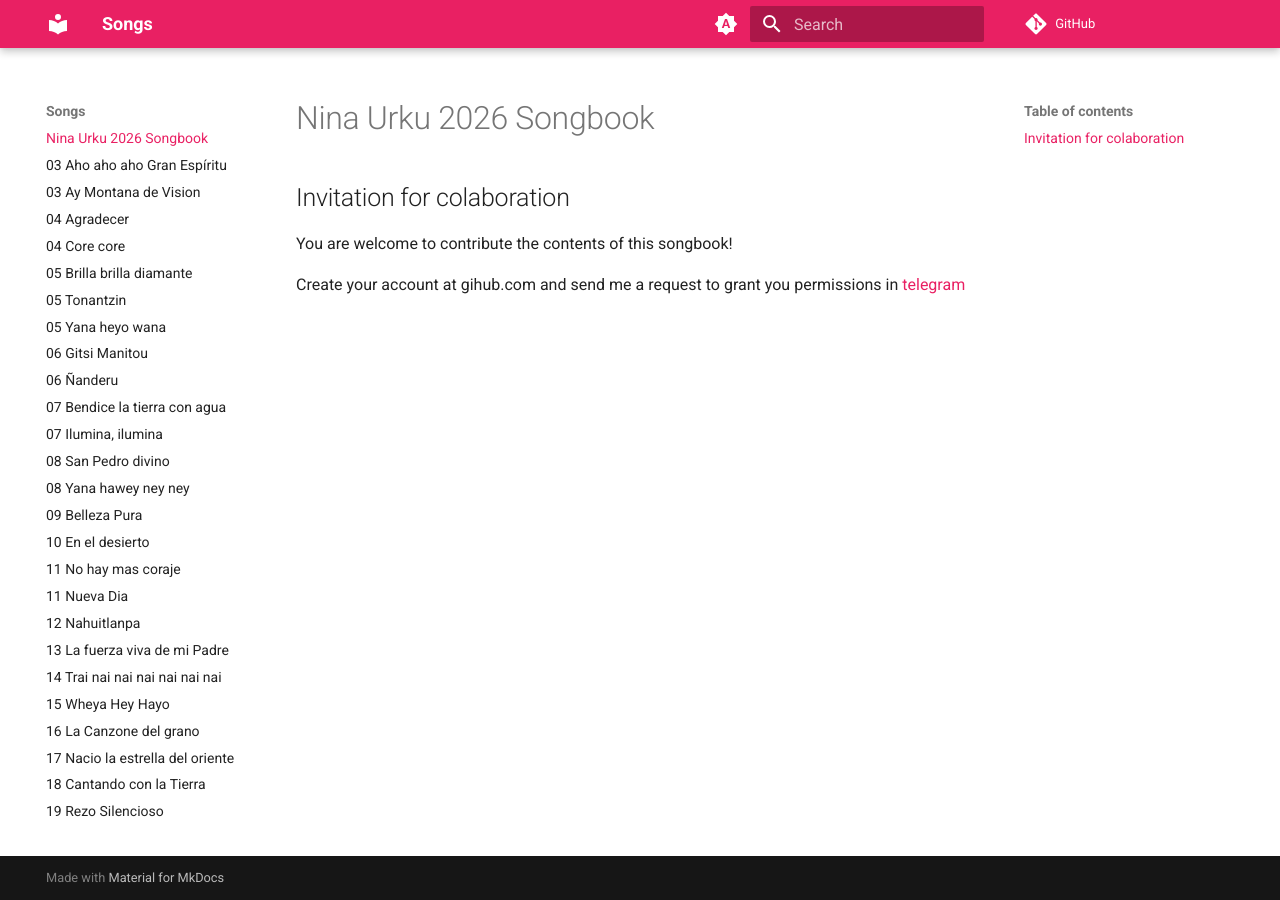
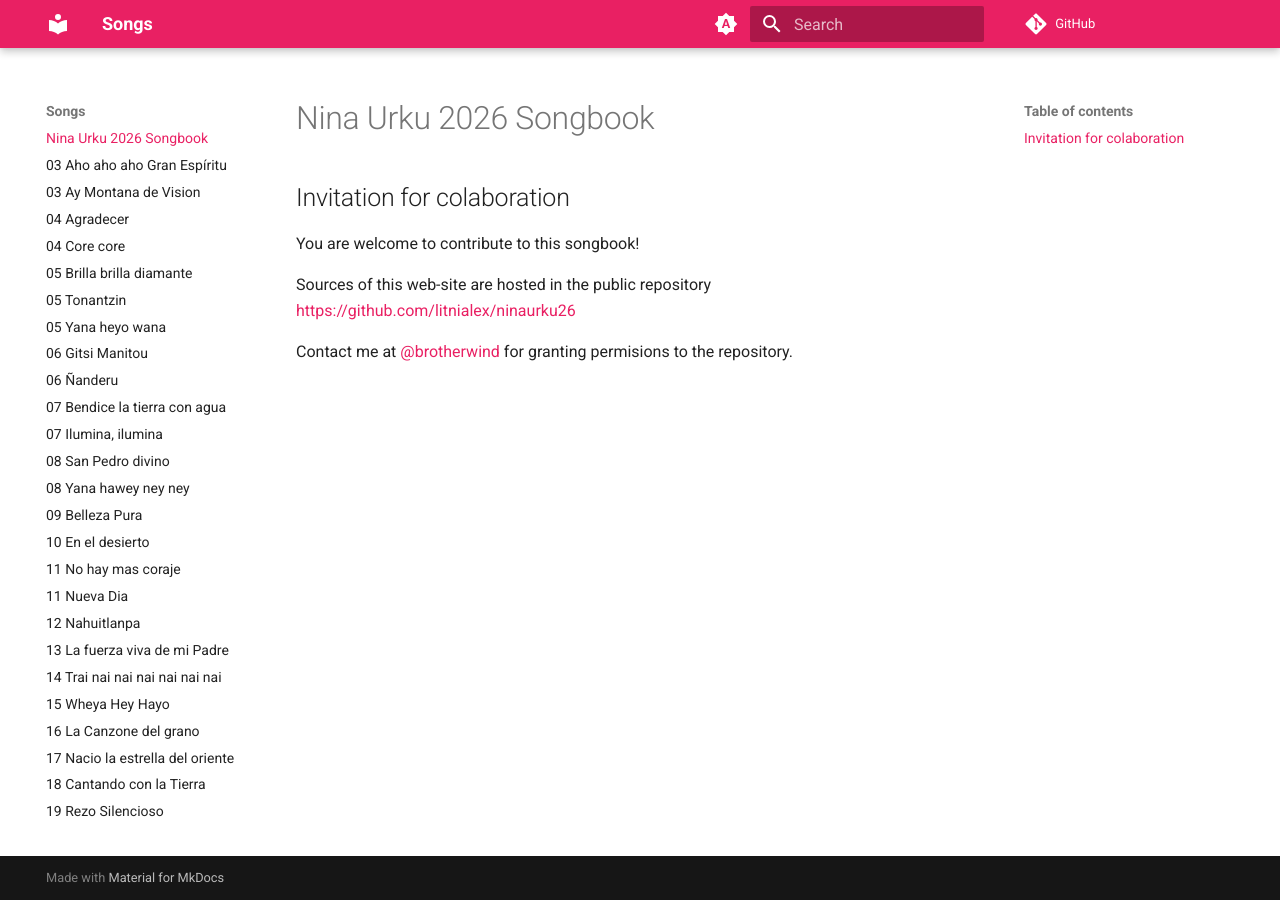
Before and after one commit to litnialex/ninaurku26, an MkDocs documentation site: the page built from Songs/index.md, in a window 1280 px wide. Built offline with MkDocs 1.6.1 and Material for MkDocs 9.7.7, drawn with Linux system fonts in a browser that asks for light colours; comment, search, counter and statistics services are not loaded.

Commit message:
update README.md

```diff
--- a/Songs/index.md
+++ b/Songs/index.md
@@ -1,6 +1,8 @@
 # Nina Urku 2026 Songbook
 
 ## Invitation for colaboration
-You are welcome to contribute the contents of this songbook!
+You are welcome to contribute to this songbook!
 
-Create your account at gihub.com and send me a request to grant you permissions in [telegram](https://t.me/brotherwind)
+Sources of this web-site are hosted in the public repository https://github.com/litnialex/ninaurku26
+
+Contact me at [@brotherwind](https://t.me/brotherwind) for granting permisions to the repository.
```
